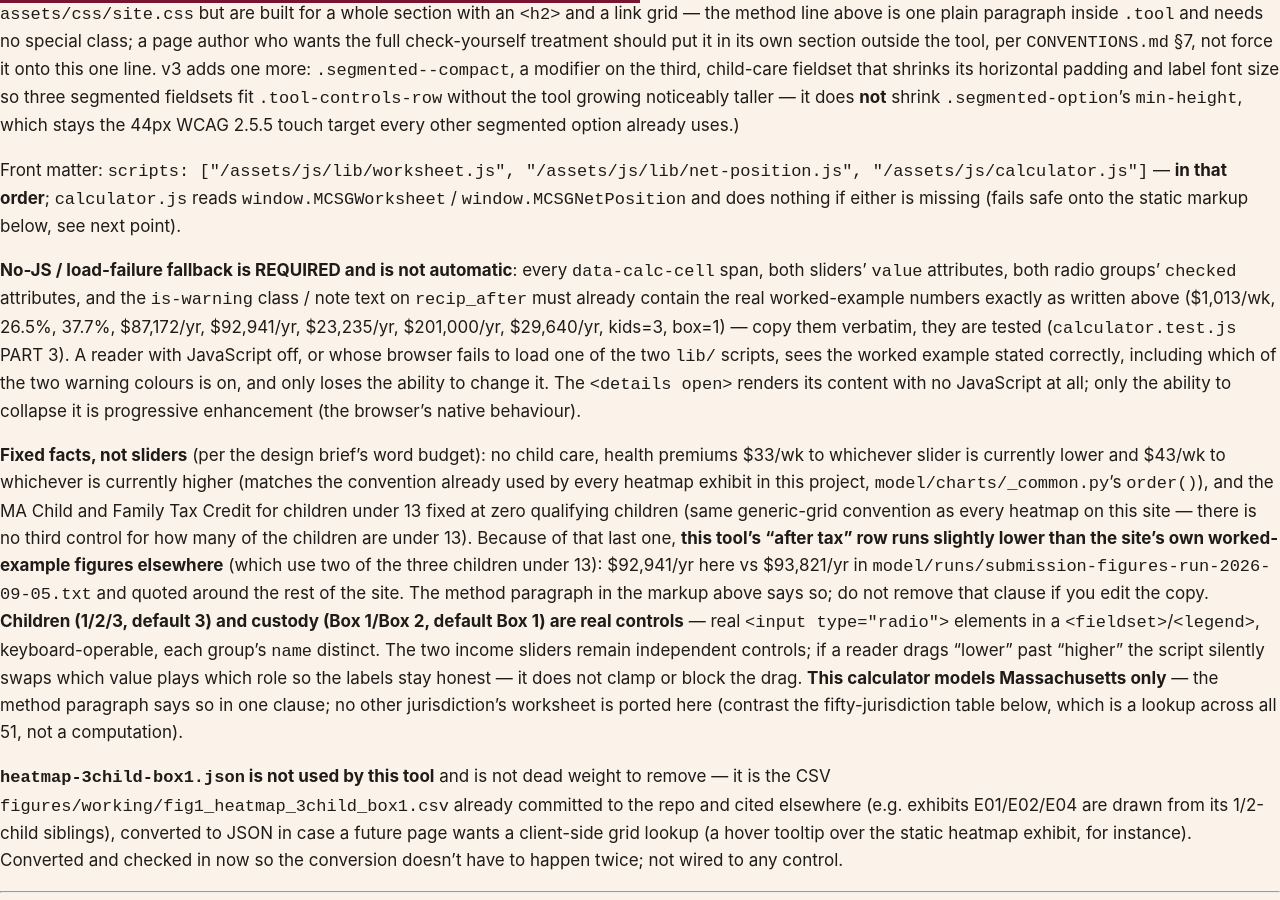
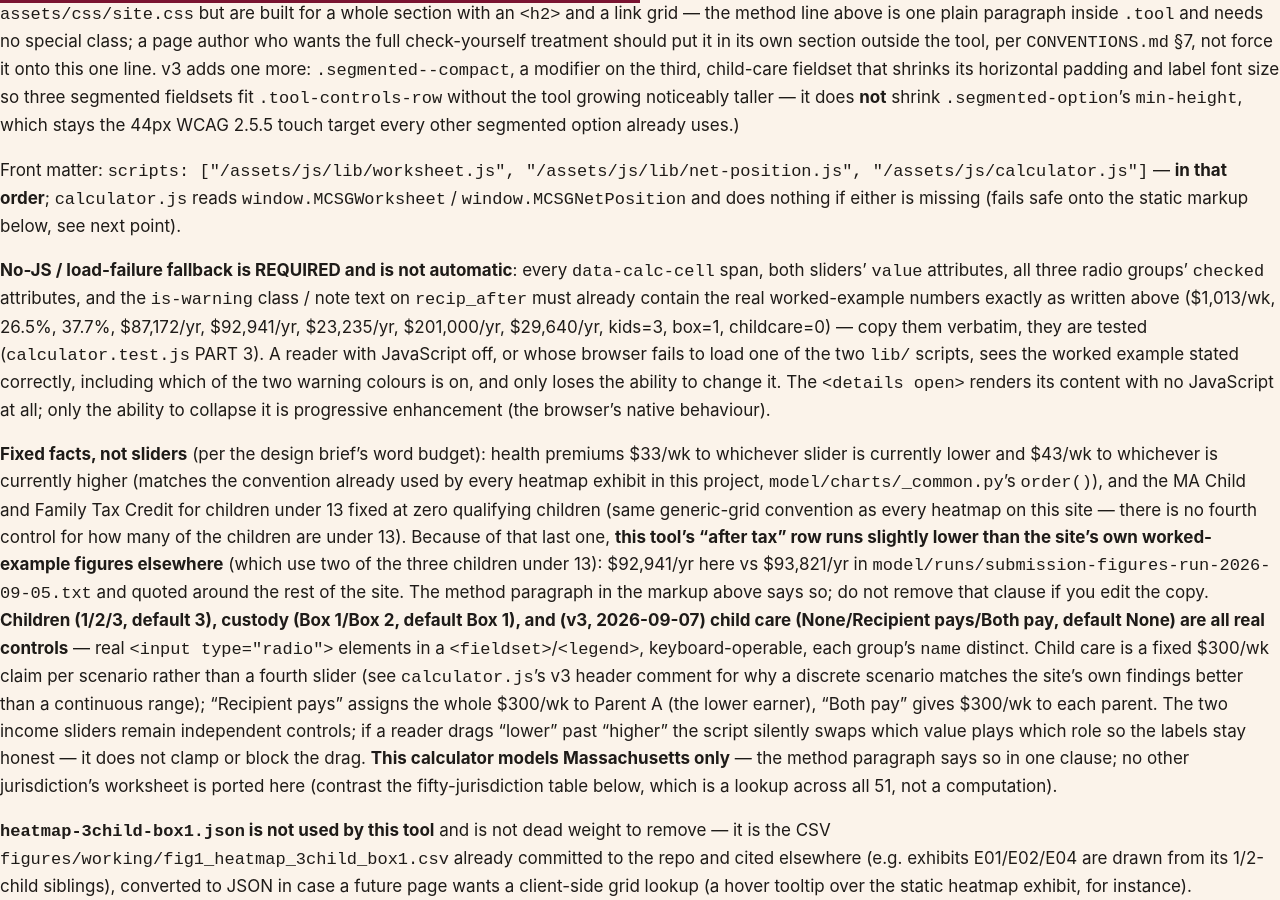
Before and after one commit to campbefs/checktheworksheet, a Jekyll site: the page built from assets/js/README.md, in a window 1280 px wide and 900 px high, scrolled down 4180 px. Built offline with Jekyll 4.4.1, drawn with Linux system fonts in a browser that asks for light colours; our own code applies the rules of GitHub Pages for plain Markdown files; some of the changed text lies outside the part shown.

Commit message:
auto: remote session changes 2026-09-07 14:45:49

```diff
--- a/assets/js/README.md
+++ b/assets/js/README.md
@@ -194,32 +194,38 @@ Front matter: `scripts: ["/assets/js/lib/worksheet.js", "/assets/js/lib/net-posi
 does nothing if either is missing (fails safe onto the static markup below, see next point).
 
 **No-JS / load-failure fallback is REQUIRED and is not automatic**: every `data-calc-cell` span,
-both sliders' `value` attributes, both radio groups' `checked` attributes, and the `is-warning`
-class / note text on `recip_after` must already contain the real worked-example numbers exactly as
-written above ($1,013/wk, 26.5%, 37.7%, $87,172/yr, $92,941/yr, $23,235/yr, $201,000/yr, $29,640/yr,
-kids=3, box=1) — copy them verbatim, they are tested (`calculator.test.js` PART 3). A reader with
-JavaScript off, or whose browser fails to load one of the two `lib/` scripts, sees the worked
-example stated correctly, including which of the two warning colours is on, and only loses the
-ability to change it. The `<details open>` renders its content with no JavaScript at all; only the
-ability to collapse it is progressive enhancement (the browser's native behaviour).
+both sliders' `value` attributes, all three radio groups' `checked` attributes, and the
+`is-warning` class / note text on `recip_after` must already contain the real worked-example
+numbers exactly as written above ($1,013/wk, 26.5%, 37.7%, $87,172/yr, $92,941/yr, $23,235/yr,
+$201,000/yr, $29,640/yr, kids=3, box=1, childcare=0) — copy them verbatim, they are tested
+(`calculator.test.js` PART 3). A reader with JavaScript off, or whose browser fails to load one of
+the two `lib/` scripts, sees the worked example stated correctly, including which of the two
+warning colours is on, and only loses the ability to change it. The `<details open>` renders its
+content with no JavaScript at all; only the ability to collapse it is progressive enhancement (the
+browser's native behaviour).
 
-**Fixed facts, not sliders** (per the design brief's word budget): no child care, health premiums
-$33/wk to whichever slider is currently lower and $43/wk to whichever is currently higher (matches
-the convention already used by every heatmap exhibit in this project,
-`model/charts/_common.py`'s `order()`), and the MA Child and Family Tax Credit for children under
-13 fixed at zero qualifying children (same generic-grid convention as every heatmap on this site —
-there is no third control for how many of the children are under 13). Because of that last one,
-**this tool's "after tax" row runs slightly lower than the site's own worked-example figures
-elsewhere** (which use two of the three children under 13): $92,941/yr here vs $93,821/yr in
+**Fixed facts, not sliders** (per the design brief's word budget): health premiums $33/wk to
+whichever slider is currently lower and $43/wk to whichever is currently higher (matches the
+convention already used by every heatmap exhibit in this project, `model/charts/_common.py`'s
+`order()`), and the MA Child and Family Tax Credit for children under 13 fixed at zero qualifying
+children (same generic-grid convention as every heatmap on this site — there is no fourth control
+for how many of the children are under 13). Because of that last one, **this tool's "after tax"
+row runs slightly lower than the site's own worked-example figures elsewhere** (which use two of
+the three children under 13): $92,941/yr here vs $93,821/yr in
 `model/runs/submission-figures-run-2026-09-05.txt` and quoted around the rest of the site. The
 method paragraph in the markup above says so; do not remove that clause if you edit the copy.
-**Children (1/2/3, default 3) and custody (Box 1/Box 2, default Box 1) are real controls** — real
+**Children (1/2/3, default 3), custody (Box 1/Box 2, default Box 1), and (v3, 2026-09-07) child
+care (None/Recipient pays/Both pay, default None) are all real controls** — real
 `<input type="radio">` elements in a `<fieldset>`/`<legend>`, keyboard-operable, each group's
-`name` distinct. The two income sliders remain independent controls; if a reader drags "lower"
-past "higher" the script silently swaps which value plays which role so the labels stay honest —
-it does not clamp or block the drag. **This calculator models Massachusetts only** — the method
-paragraph says so in one clause; no other jurisdiction's worksheet is ported here (contrast the
-fifty-jurisdiction table below, which is a lookup across all 51, not a computation).
+`name` distinct. Child care is a fixed $300/wk claim per scenario rather than a fourth slider (see
+`calculator.js`'s v3 header comment for why a discrete scenario matches the site's own findings
+better than a continuous range); "Recipient pays" assigns the whole $300/wk to Parent A (the lower
+earner), "Both pay" gives $300/wk to each parent. The two income sliders remain independent
+controls; if a reader drags "lower" past "higher" the script silently swaps which value plays
+which role so the labels stay honest — it does not clamp or block the drag. **This calculator
+models Massachusetts only** — the method paragraph says so in one clause; no other jurisdiction's
+worksheet is ported here (contrast the fifty-jurisdiction table below, which is a lookup across
+all 51, not a computation).
 
 **`heatmap-3child-box1.json` is not used by this tool** and is not dead weight to remove — it is
 the CSV `figures/working/fig1_heatmap_3child_box1.csv` already committed to the repo and cited
@@ -404,3 +410,21 @@ markup contract. Not data-driven; no `assets/data/*.json` file involved.
   pre-existing em dashes in every file's own code comments are not reader-visible prose and were
   left as the foundation pass wrote them.
 - Every script here is self-contained ES5 with no absolute local file path.
+
+## Read-back done on the v3 pass (child care control, 2026-09-07)
+
+- `node assets/js/calculator.test.js` — 1280/1280 checks pass, up from 338 (the new PART 6 adds
+  108 fixture-grid checks plus per-scenario checks; every existing PART still passes unchanged).
+- `python3 tools/gen_calculator_childcare_fixtures.py` regenerates
+  `assets/js/fixtures/calculator-childcare.json` from this repo's own `model/worksheet.py` /
+  `model/net_position.py` with zero disabled combinations (108/108 computed).
+- PART 6 also checks every `childcare=0` row against the pre-existing `calculator-v2.json` row for
+  the same kids/box/income combination, proving the new `burden_pct_of_payor_net` readout is
+  identical to the old `support_pct_of_payor_net` one whenever the payor pays no child care
+  directly — v3 changes nothing about v2's numbers.
+- Mounted page (`index.html`) read back in a real browser: the default (childcare=0) numbers are
+  unchanged from before this pass; switching to "Recipient pays" reproduces $1,276/wk, 33.4%,
+  47.4%; switching to "Both pay" pushes the true-share-of-net cell over 40% and into
+  `.is-warning`. 390px screenshot taken; the third `.segmented--compact` fieldset wraps onto its
+  own line under 700px, same as the existing two, and stays within the `.tool` border at 390px.
+- No em dash in any new reader-visible string or code comment this pass added.
```
Also changed, not shown: findings/child-care.md (+8 -9 lines), findings/fifty-one-jurisdictions/index.md (+29 -35 lines), findings/parenting-time/index.md (+8 -6 lines).
